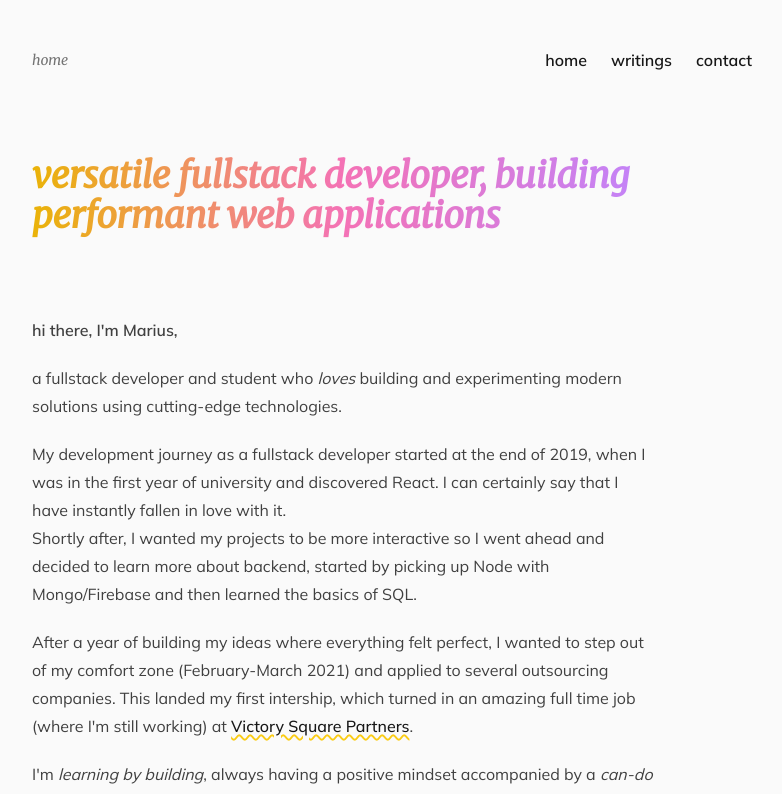
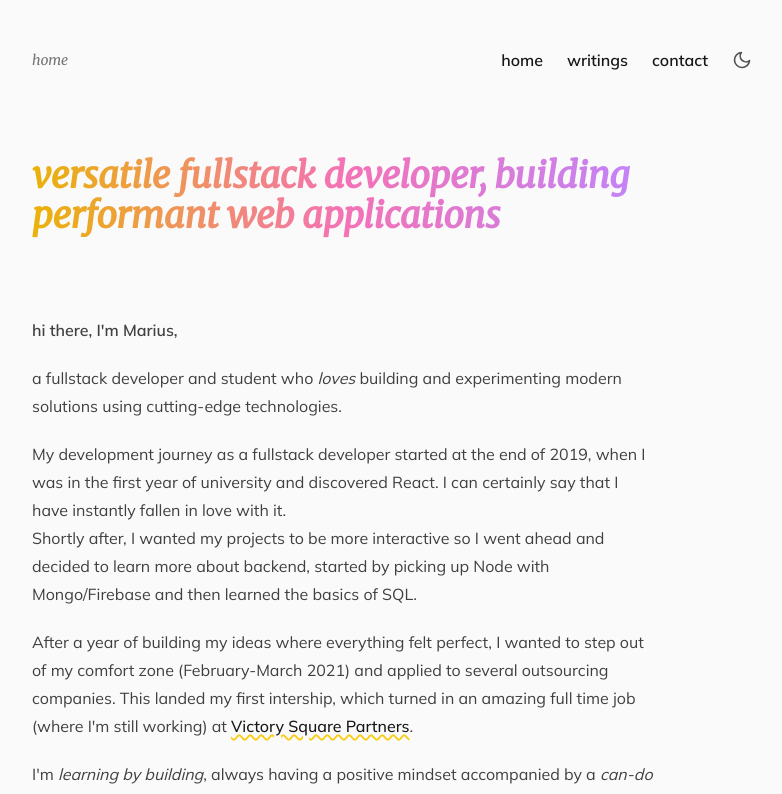
Before and after one commit to mariusflorescu/mariusflorescu.io, a Next.js app: page / in a window 1280 px wide. Shown: the top 794 px of the page, without its empty margins (248-1030 px from the left). Built offline with nearby package versions, Linux system fonts and the light colour scheme.

Commit message:
added theme changer

```diff
--- a/components/Nav/index.tsx
+++ b/components/Nav/index.tsx
@@ -1,6 +1,7 @@
 import React from "react";
 import { useRouter } from "next/router";
 import Item from "./Item";
+import ThemeChanger from "../ThemeChanger";
 
 type TRoute = {
   name: string;
@@ -22,6 +23,9 @@ const Nav = () => {
             {route.name}
           </Item>
         ))}
+        <li>
+          <ThemeChanger />
+        </li>
       </ul>
     </nav>
   );
--- /dev/null
+++ b/components/ThemeChanger/index.tsx
@@ -0,0 +1,24 @@
+import { useTheme } from "next-themes";
+import { SunIcon, MoonIcon } from "../../icons";
+
+const ThemeChanger = () => {
+  const { theme, setTheme } = useTheme();
+
+  const handleThemeChange = () => {
+    setTheme(theme === "light" ? "dark" : "light");
+  };
+
+  return theme === "light" ? (
+    <SunIcon
+      onClick={() => handleThemeChange()}
+      className="cursor-pointer w-5 h-5 text-neutral-600 transition-colors duration-200 hover:text-neutral-400"
+    />
+  ) : (
+    <MoonIcon
+      onClick={() => handleThemeChange()}
+      className="cursor-pointer w-5 h-5 text-neutral-600 transition-colors duration-200 hover:text-neutral-400"
+    />
+  );
+};
+
+export default ThemeChanger;
--- /dev/null
+++ b/icons/Moon/index.tsx
@@ -0,0 +1,23 @@
+import React from "react";
+
+const MoonIcon = (props: React.SVGProps<SVGSVGElement>) => {
+  return (
+    <svg
+      xmlns="http://www.w3.org/2000/svg"
+      width="24"
+      height="24"
+      viewBox="0 0 24 24"
+      fill="none"
+      stroke="currentColor"
+      strokeWidth="2"
+      strokeLinecap="round"
+      strokeLinejoin="round"
+      className="feather feather-moon"
+      {...props}
+    >
+      <path d="M21 12.79A9 9 0 1 1 11.21 3 7 7 0 0 0 21 12.79z"></path>
+    </svg>
+  );
+};
+
+export default MoonIcon;
--- /dev/null
+++ b/icons/Sun/index.tsx
@@ -0,0 +1,31 @@
+import React from "react";
+
+const SunIcon = (props: React.SVGProps<SVGSVGElement>) => {
+  return (
+    <svg
+      xmlns="http://www.w3.org/2000/svg"
+      width="24"
+      height="24"
+      viewBox="0 0 24 24"
+      fill="none"
+      stroke="currentColor"
+      strokeWidth="2"
+      strokeLinecap="round"
+      strokeLinejoin="round"
+      className="feather feather-sun"
+      {...props}
+    >
+      <circle cx="12" cy="12" r="5"></circle>
+      <line x1="12" y1="1" x2="12" y2="3"></line>
+      <line x1="12" y1="21" x2="12" y2="23"></line>
+      <line x1="4.22" y1="4.22" x2="5.64" y2="5.64"></line>
+      <line x1="18.36" y1="18.36" x2="19.78" y2="19.78"></line>
+      <line x1="1" y1="12" x2="3" y2="12"></line>
+      <line x1="21" y1="12" x2="23" y2="12"></line>
+      <line x1="4.22" y1="19.78" x2="5.64" y2="18.36"></line>
+      <line x1="18.36" y1="5.64" x2="19.78" y2="4.22"></line>
+    </svg>
+  );
+};
+
+export default SunIcon;
--- a/icons/index.tsx
+++ b/icons/index.tsx
@@ -1,5 +1,7 @@
 import GithubIcon from "./Github";
 import TwitterIcon from "./Twitter";
 import LinkedinIcon from "./Linkedin";
+import SunIcon from "./Sun";
+import MoonIcon from "./Moon";
 
-export { GithubIcon, TwitterIcon, LinkedinIcon };
+export { GithubIcon, TwitterIcon, LinkedinIcon, SunIcon, MoonIcon };
```
